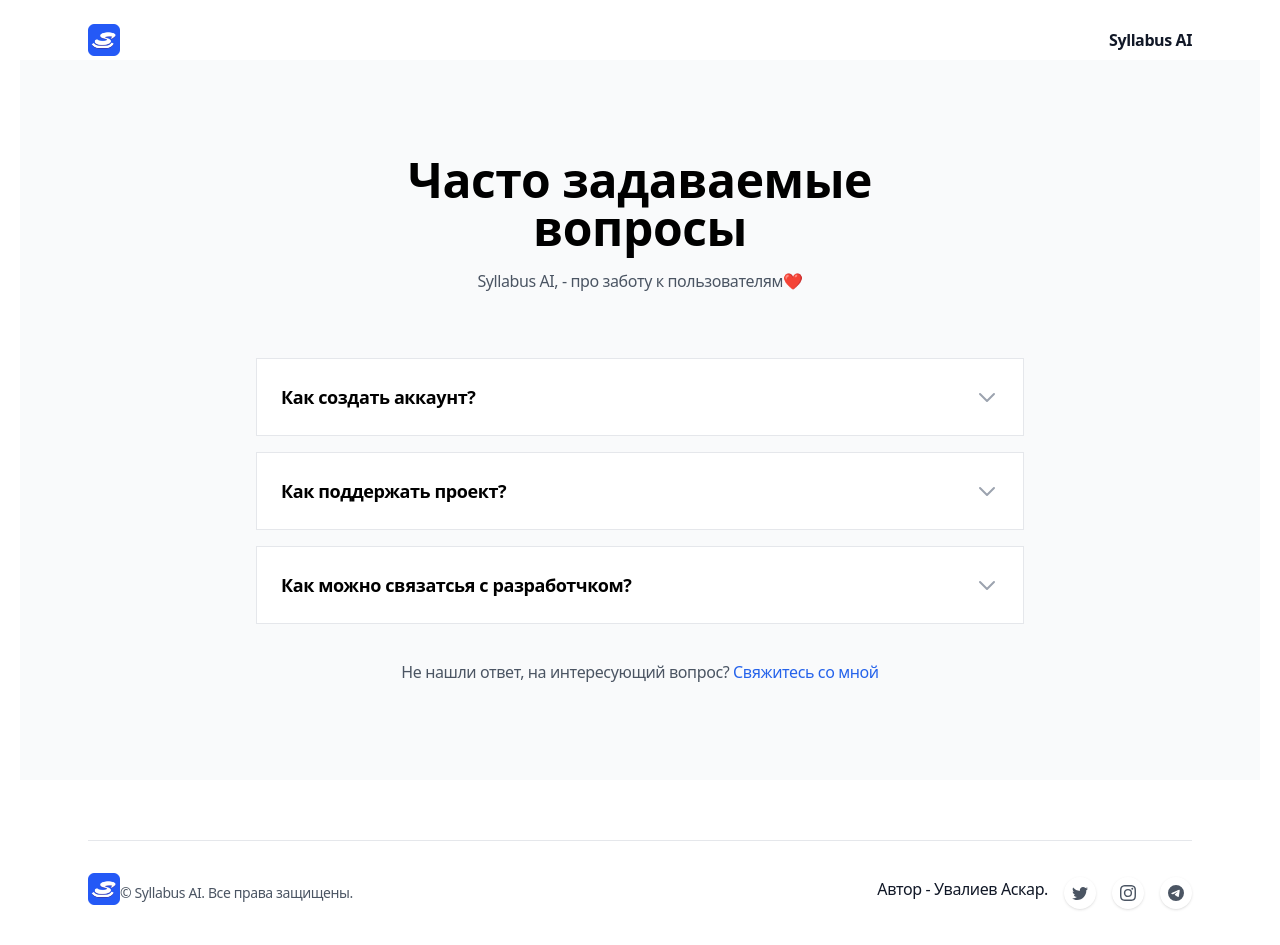
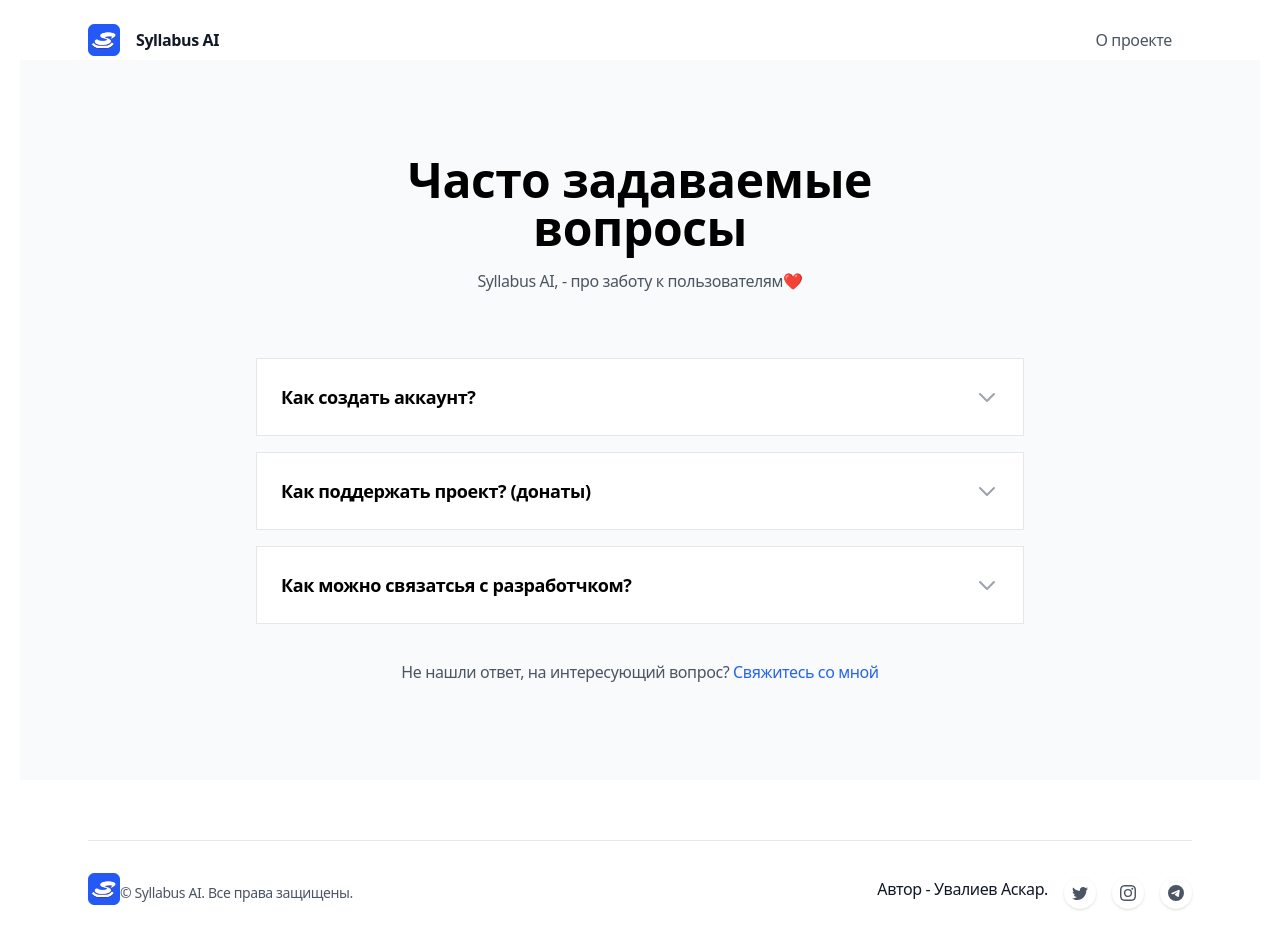
Before and after one commit to uvaliyev/masterpiece-mind-storming, a Next.js app in the folder client/: page /about in a window 1280 px wide. Built offline with nearby package versions, Linux system fonts and the light colour scheme.

Commit message:
fix header

```diff
--- a/client/app/about/page.tsx
+++ b/client/app/about/page.tsx
@@ -9,8 +9,8 @@ const Faq = () => {
             open: false
         },
         {
-            question: 'Как поддержать проект?',
-            answer: 'Проект держиться за счет личных средств разработчика. Карта VISA 4400 4302 0494 8225.',
+            question: 'Как поддержать проект? (донаты)',
+            answer: 'Проект держиться за счет личных средств разработчика. Карта VISA 4400 4302 0494 8225. Kaspi: +7 705 875 32 80',
             open: false
         },
         {
--- a/client/app/components/ui/header.tsx
+++ b/client/app/components/ui/header.tsx
@@ -37,9 +37,9 @@ export default function Header() {
                     <nav className="hidden md:flex md:grow">
                         {/* Desktop sign in links */}
                         <ul className="flex grow justify-end flex-wrap items-center">
-                            {/* <li>
-                                <Link href="/login" className="font-medium text-gray-600 hover:text-gray-900 px-5 py-3 flex items-center transition duration-150 ease-in-out">Войти</Link>
-                            </li> */}
+                            <li>
+                                <Link href="/about" className="font-medium text-gray-600 hover:text-gray-900 px-5 py-3 flex items-center transition duration-150 ease-in-out">О проекте</Link>
+                            </li>
                             <li>
                                 <Link href="/iloveyou" className="btn-sm text-gray-200 bg-gray-900 hover:bg-gray-800 ml-3">
                                     <span>Сгенерировать план урока</span>
--- a/client/app/components/ui/headertwo.tsx
+++ b/client/app/components/ui/headertwo.tsx
@@ -31,7 +31,14 @@ export default function Header() {
                     <div className="shrink-0 mr-4">
                         <Logo />
                     </div>
+
                     <b>Syllabus AI</b>
+                    <ul className="flex grow justify-end flex-wrap items-center">
+                        <li>
+                            <Link href="/about" className="font-medium text-gray-600 hover:text-gray-900 px-5 py-3 flex items-center transition duration-150 ease-in-out">О проекте</Link>
+                        </li>
+
+                    </ul>
 
                     {/* Desktop navigation */}
 
```
